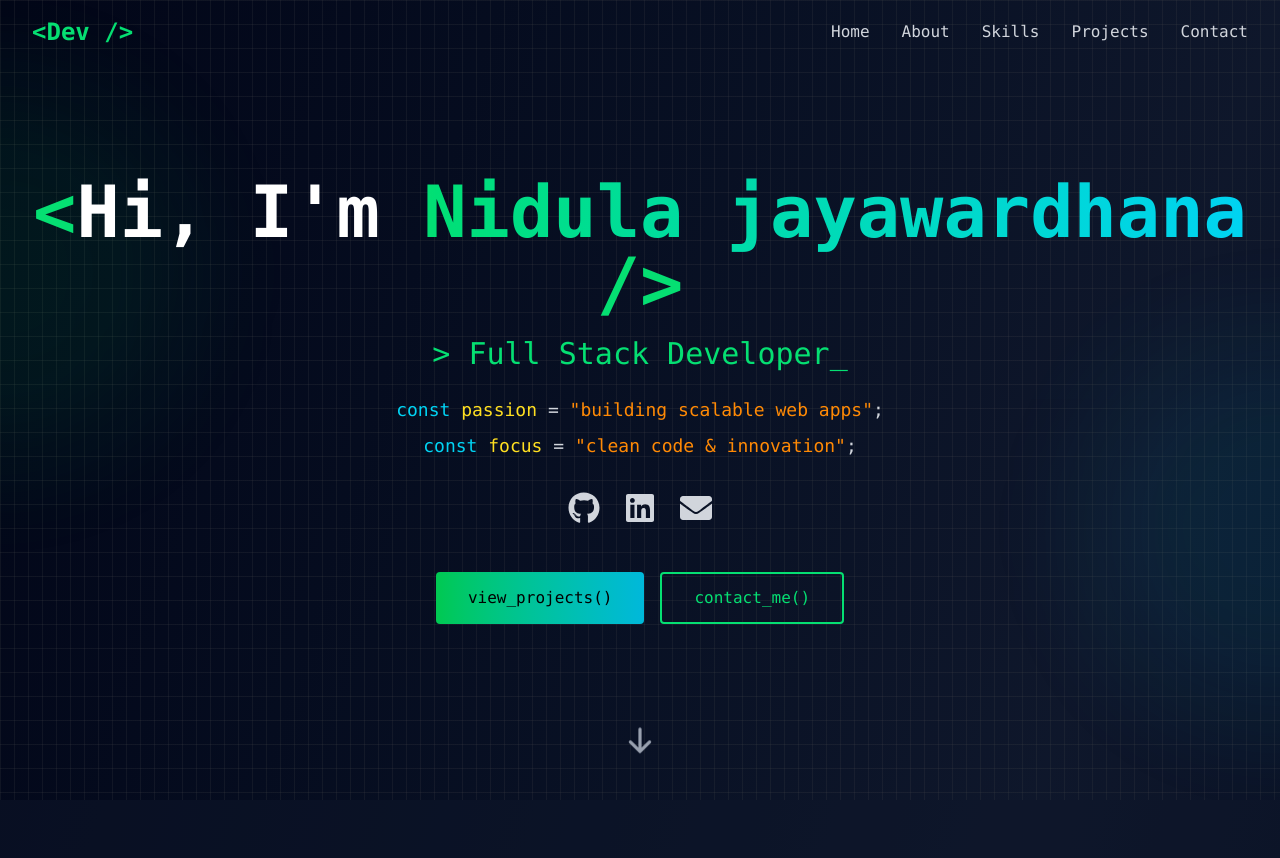
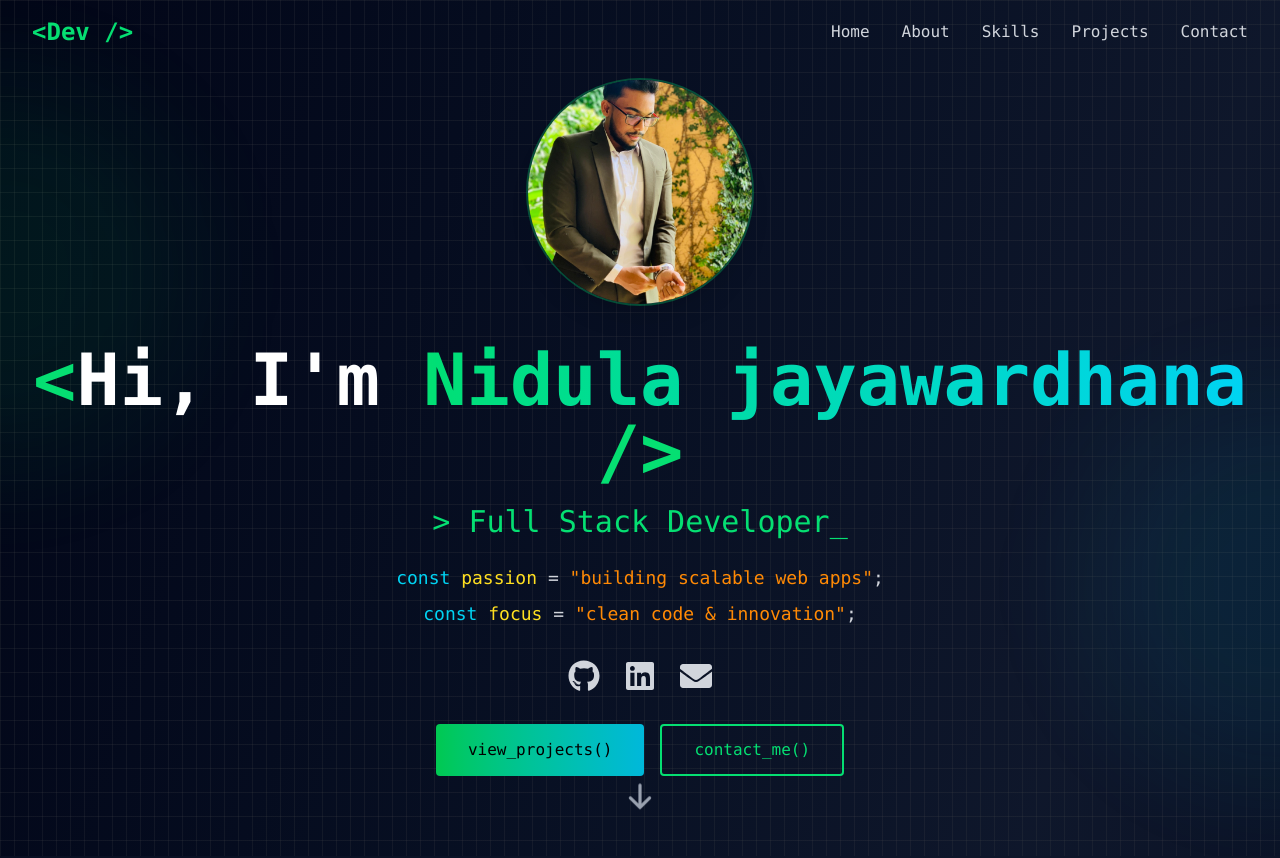
Before and after one commit to nidula6/portfolio, a React (Vite) app in the folder frontend/: page / in a window 1280 px wide. Shown: the top 858 px of the page. Built offline with nearby package versions, Linux system fonts and the light colour scheme.

Commit message:
add profile image

```diff
--- a/frontend/src/components/Hero.jsx
+++ b/frontend/src/components/Hero.jsx
@@ -1,6 +1,7 @@
 import { motion } from 'framer-motion';
 import { FaGithub, FaLinkedin, FaEnvelope } from 'react-icons/fa';
 import { HiArrowDown } from 'react-icons/hi';
+import Profile from '../assets/profile.jpg';
 
 const Hero = () => {
   const scrollToSection = (id) => {
@@ -20,6 +21,18 @@ const Hero = () => {
       </div>
 
       <div className="max-w-7xl mx-auto px-4 sm:px-6 lg:px-8 py-20 relative z-10">
+        <div className="flex flex-col items-center gap-10">
+          {/* Centered Avatar */}
+          <motion.div
+            initial={{ opacity: 0, scale: 0.9 }}
+            animate={{ opacity: 1, scale: 1 }}
+            transition={{ duration: 0.6, delay: 0.2 }}
+            className="w-40 h-40 md:w-56 md:h-56 rounded-full overflow-hidden ring-2 ring-green-400/30 shadow-xl bg-gradient-to-br from-slate-800 via-slate-900 to-slate-800"
+          >
+            <img src={Profile} alt="Profile avatar" className="w-full h-full object-cover" />
+          </motion.div>
+
+          {/* Centered text, social, CTAs */}
           <div className="text-center">
             <motion.div
               initial={{ opacity: 0, y: 20 }}
@@ -57,7 +70,7 @@ const Hero = () => {
               initial={{ opacity: 0, y: 20 }}
               animate={{ opacity: 1, y: 0 }}
               transition={{ duration: 0.5, delay: 0.4 }}
-            className="flex justify-center space-x-6 mb-12"
+              className="flex justify-center space-x-6 mb-8"
             >
               <a
                 href="https://github.com/nidula6"
@@ -104,6 +117,7 @@ const Hero = () => {
             </motion.div>
           </div>
         </div>
+      </div>
 
       {/* Scroll Indicator */}
       <motion.div
```
Also changed, not shown: frontend/src/assets/profile.jpg (added). Lines whose indentation alone changed are shown as unchanged.
